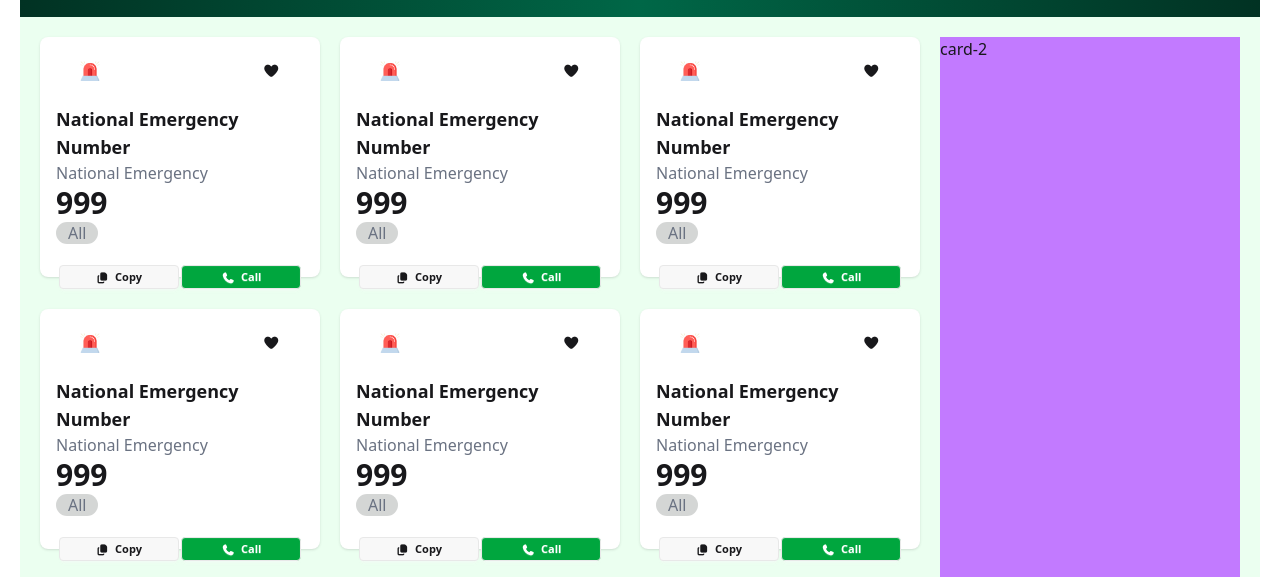
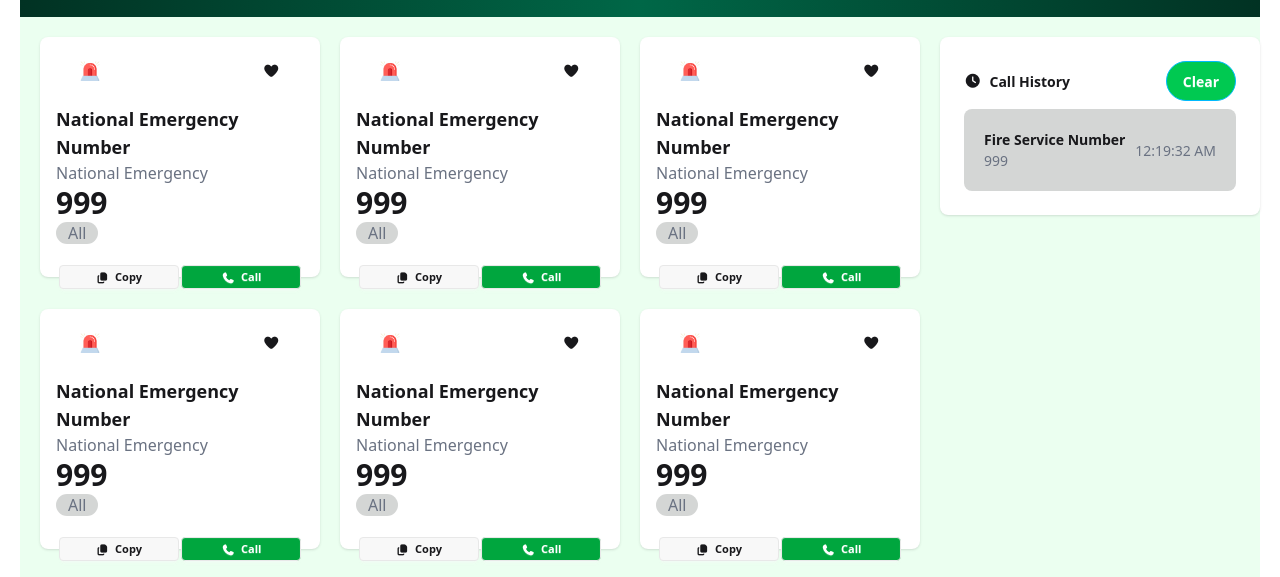
Before and after one commit to PHOYSAL/assignment-5, a plain HTML site: page index.html in a window 1280 px wide. Shown: the part 223-800 px from the top of the page. Drawn offline with nearby package versions, Linux system fonts and the light colour scheme.

Commit message:
call history added

```diff
--- a/index.html
+++ b/index.html
@@ -32,7 +32,8 @@
                         <span>100</span>
                         <img src="./assets/coin.png" alt="" class="w-8 h-8">
                     </div>
-                    <button class="btn btn-outline btn-info bg-green-500 text-white rounded-full"><span>0</span> Copy</button>
+                    <button class="btn btn-outline btn-info bg-green-500 text-white rounded-full"><span>0</span>
+                        Copy</button>
                 </div>
             </div>
         </nav>
@@ -67,7 +68,8 @@
                         </div>
                         <div class="flex justify-evenly items-center mt-5">
                             <button class="btn btn-xs w-30"><i class="fa-solid fa-copy"></i>Copy</button>
-                            <button class="btn btn-xs w-30 bg-[#00a63e] text-white"><i class="fa-solid fa-phone"></i>Call</button>
+                            <button class="btn btn-xs w-30 bg-[#00a63e] text-white"><i
+                                    class="fa-solid fa-phone"></i>Call</button>
                         </div>
                     </div>
                     <div class="card bg-base-100 w-70 max-h-60 shadow-sm pb-4 px-4">
@@ -87,7 +89,8 @@
                         </div>
                         <div class="flex justify-evenly items-center mt-5">
                             <button class="btn btn-xs w-30"><i class="fa-solid fa-copy"></i>Copy</button>
-                            <button class="btn btn-xs w-30 bg-[#00a63e] text-white"><i class="fa-solid fa-phone"></i>Call</button>
+                            <button class="btn btn-xs w-30 bg-[#00a63e] text-white"><i
+                                    class="fa-solid fa-phone"></i>Call</button>
                         </div>
                     </div>
                     <div class="card bg-base-100 w-70 max-h-60 shadow-sm pb-4 px-4">
@@ -107,7 +110,8 @@
                         </div>
                         <div class="flex justify-evenly items-center mt-5">
                             <button class="btn btn-xs w-30"><i class="fa-solid fa-copy"></i>Copy</button>
-                            <button class="btn btn-xs w-30 bg-[#00a63e] text-white"><i class="fa-solid fa-phone"></i>Call</button>
+                            <button class="btn btn-xs w-30 bg-[#00a63e] text-white"><i
+                                    class="fa-solid fa-phone"></i>Call</button>
                         </div>
                     </div>
                     <div class="card bg-base-100 w-70 max-h-60 shadow-sm pb-4 px-4">
@@ -127,7 +131,8 @@
                         </div>
                         <div class="flex justify-evenly items-center mt-5">
                             <button class="btn btn-xs w-30"><i class="fa-solid fa-copy"></i>Copy</button>
-                            <button class="btn btn-xs w-30 bg-[#00a63e] text-white"><i class="fa-solid fa-phone"></i>Call</button>
+                            <button class="btn btn-xs w-30 bg-[#00a63e] text-white"><i
+                                    class="fa-solid fa-phone"></i>Call</button>
                         </div>
                     </div>
                     <div class="card bg-base-100 w-70 max-h-60 shadow-sm pb-4 px-4">
@@ -147,7 +152,8 @@
                         </div>
                         <div class="flex justify-evenly items-center mt-5">
                             <button class="btn btn-xs w-30"><i class="fa-solid fa-copy"></i>Copy</button>
-                            <button class="btn btn-xs w-30 bg-[#00a63e] text-white"><i class="fa-solid fa-phone"></i>Call</button>
+                            <button class="btn btn-xs w-30 bg-[#00a63e] text-white"><i
+                                    class="fa-solid fa-phone"></i>Call</button>
                         </div>
                     </div>
                     <div class="card bg-base-100 w-70 max-h-60 shadow-sm pb-4 px-4">
@@ -167,7 +173,8 @@
                         </div>
                         <div class="flex justify-evenly items-center mt-5">
                             <button class="btn btn-xs w-30"><i class="fa-solid fa-copy"></i>Copy</button>
-                            <button class="btn btn-xs w-30 bg-[#00a63e] text-white"><i class="fa-solid fa-phone"></i>Call</button>
+                            <button class="btn btn-xs w-30 bg-[#00a63e] text-white"><i
+                                    class="fa-solid fa-phone"></i>Call</button>
                         </div>
                     </div>
                     <div class="card bg-base-100 w-70 max-h-60 shadow-sm pb-4 px-4">
@@ -187,7 +194,8 @@
                         </div>
                         <div class="flex justify-evenly items-center mt-5">
                             <button class="btn btn-xs w-30"><i class="fa-solid fa-copy"></i>Copy</button>
-                            <button class="btn btn-xs w-30 bg-[#00a63e] text-white"><i class="fa-solid fa-phone"></i>Call</button>
+                            <button class="btn btn-xs w-30 bg-[#00a63e] text-white"><i
+                                    class="fa-solid fa-phone"></i>Call</button>
                         </div>
                     </div>
                     <div class="card bg-base-100 w-70 max-h-60 shadow-sm pb-4 px-4">
@@ -207,7 +215,8 @@
                         </div>
                         <div class="flex justify-evenly items-center mt-5">
                             <button class="btn btn-xs w-30"><i class="fa-solid fa-copy"></i>Copy</button>
-                            <button class="btn btn-xs w-30 bg-[#00a63e] text-white"><i class="fa-solid fa-phone"></i>Call</button>
+                            <button class="btn btn-xs w-30 bg-[#00a63e] text-white"><i
+                                    class="fa-solid fa-phone"></i>Call</button>
                         </div>
                     </div>
                     <div class="card bg-base-100 w-70 max-h-60 shadow-sm pb-4 px-4">
@@ -227,13 +236,35 @@
                         </div>
                         <div class="flex justify-evenly items-center mt-5">
                             <button class="btn btn-xs w-30"><i class="fa-solid fa-copy"></i>Copy</button>
-                            <button class="btn btn-xs w-30 bg-[#00a63e] text-white"><i class="fa-solid fa-phone"></i>Call</button>
+                            <button class="btn btn-xs w-30 bg-[#00a63e] text-white"><i
+                                    class="fa-solid fa-phone"></i>Call</button>
                         </div>
                     </div>
                 </div>
             </div>
             </div>
-            <div class="bg-purple-400 col-span-3">card-2</div>
+            <div class=" col-span-3">
+                <div class="card bg-base-100 w-80 shadow-sm">
+                    <div class="card-body">
+                        <div class="flex justify-between items-center">
+                            <div class="flex items-center gap-2">
+                                <i class="fa-solid fa-clock"></i>
+                                <p class="font-bold">Call History</p>
+                            </div>
+                            <button class="btn btn-outline btn-info bg-green-500 text-white rounded-full">Clear</button>
+                        </div>
+                        <div class="bg-[#D4D6D5] p-5 rounded-lg flex justify-between items-center">
+                            <div>
+                                <h2 class="font-bold">Fire Service Number</h2>
+                                <p class="text-gray-500">999</p>
+                            </div>
+                            <div>
+                                <span class="text-gray-500">12:19:32 AM</span>
+                            </div>
+                        </div>
+                    </div>
+                </div>
+            </div>
         </section>
     </main>
 
```
Lines whose indentation alone changed are shown as unchanged.
